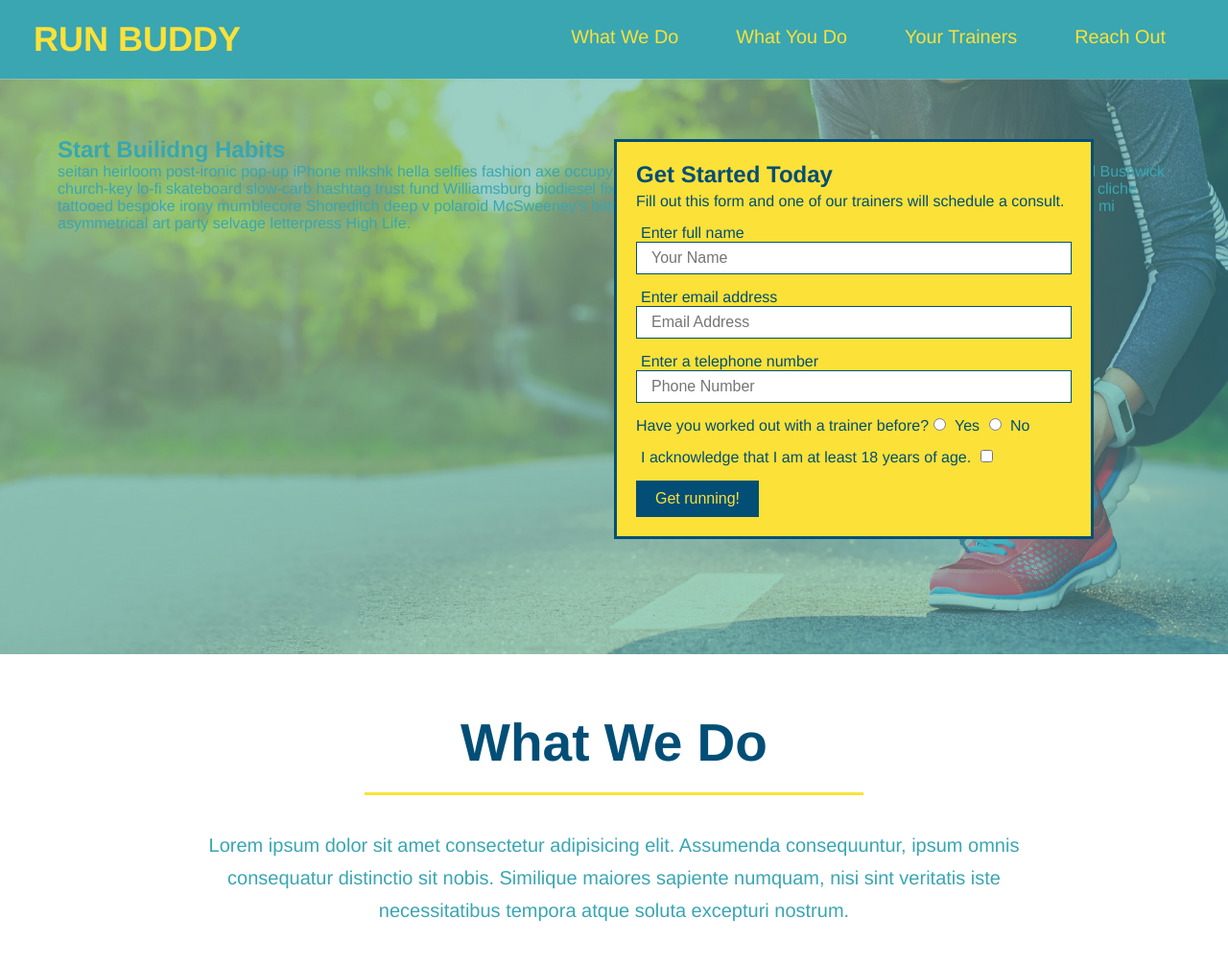
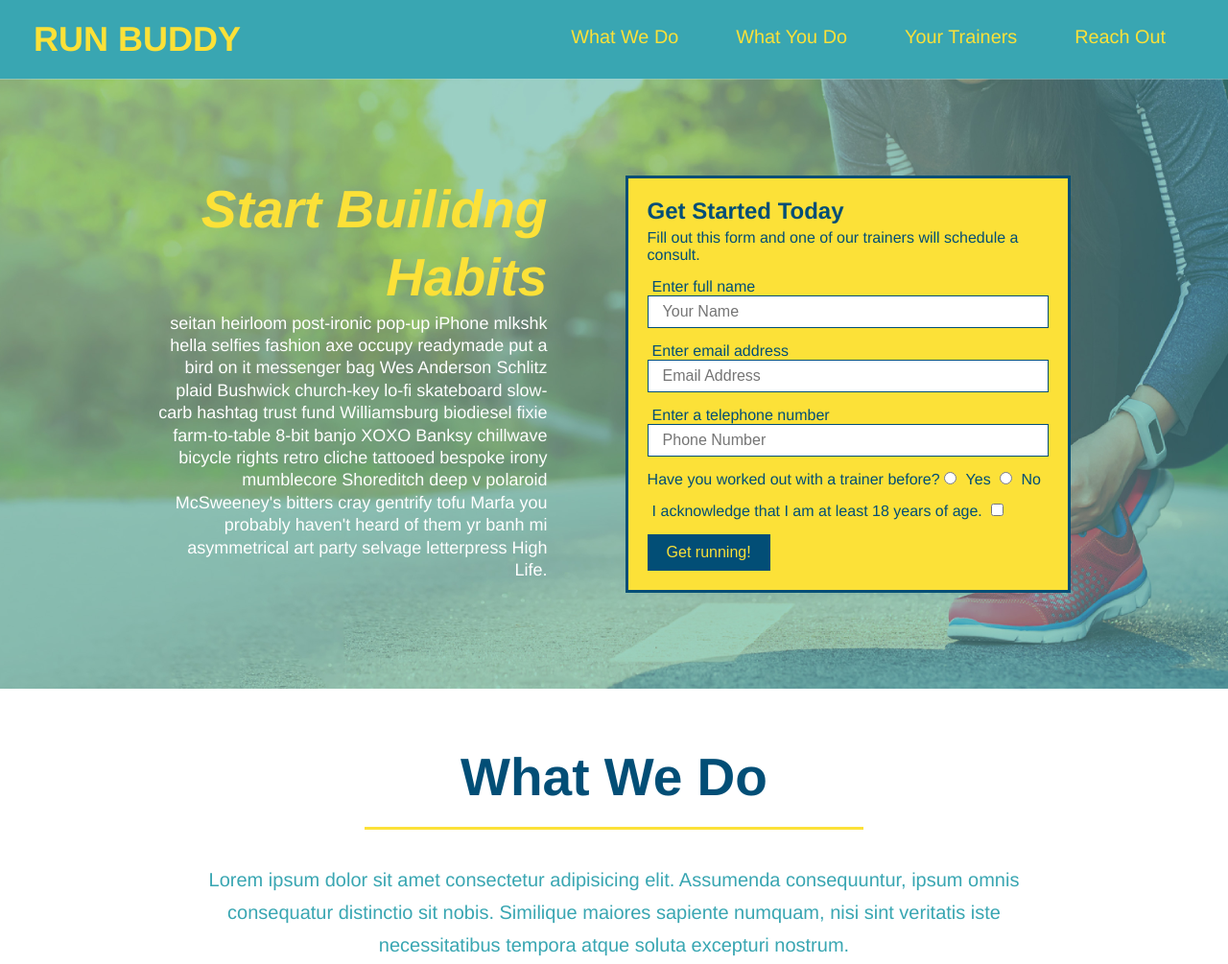
Before and after one commit to Trand09/run-buddy, a plain HTML site: page index.html in a window 1280 px wide. Shown: the top 1005 px of the page at 96% size. Drawn offline with Linux system fonts and the light colour scheme.

Commit message:
add flexbox to the hero

```diff
--- a/assets/css/style.css
+++ b/assets/css/style.css
@@ -53,17 +53,18 @@ footer {
     background-color: #fce138;
     width: 100%;
     padding: 40px 35px;
+    display: flex;
+    justify-content: space-between;
+    flex-wrap: wrap;
 }
 
 footer h2 {
-    display: inline;
     color: #024e76;
     font-size: 30px;
     margin: 0;
 }
 
 footer div {
-    float: right;
     line-height: 1.5;
     text-align: right;
 }
@@ -79,23 +80,35 @@ section {
 /* Hero Style Start */
 .hero {
     background-image: url("../images/hero-bg.jpeg");
-    height: 600px;
     background-size: cover;
     background-position: center;
-    position: relative;
+    display: flex;
+    justify-content: center;
+    flex-wrap: wrap;
+}
+
+.hero-cta {
+    width: 35%;
+    text-align: right;
+    margin: 3.5%;
+    color: #fff;
+    font-size: 18px;
+    line-height: 1.3;
+}
+
+.hero-cta h2 {
+    font-style: italic;
+    font-size: 55px;
+    color: #fce138;
 }
 
 .hero-form {
     border: solid 3px #024e76;
     background-color: #fce138;
     padding: 20px;
-    width: 500px;
     color: #024e76;
-    position: absolute;
-    bottom: 0;
-    right: 0;
-    bottom: 120px;
-    right: 140px;
+    width: 40%;
+    margin: 3.5%;
 }
 
 .hero-form h3 {
--- a/index.html
+++ b/index.html
@@ -36,7 +36,7 @@
 
         <!-- hero section -->
         <section class="hero">
-            <div>
+            <div class="hero-cta">
                 <h2>Start Builidng Habits</h2>
                 <p>
                     seitan heirloom post-ironic pop-up iPhone mlkshk hella selfies fashion axe occupy readymade put a bird on it messenger bag Wes Anderson Schlitz plaid Bushwick church-key lo-fi skateboard slow-carb hashtag trust fund Williamsburg biodiesel fixie farm-to-table 8-bit banjo XOXO Banksy chillwave bicycle rights retro cliche tattooed bespoke irony mumblecore Shoreditch deep v polaroid McSweeney's bitters cray gentrify tofu Marfa you probably haven't heard of them yr banh mi asymmetrical art party selvage letterpress High Life.
```
